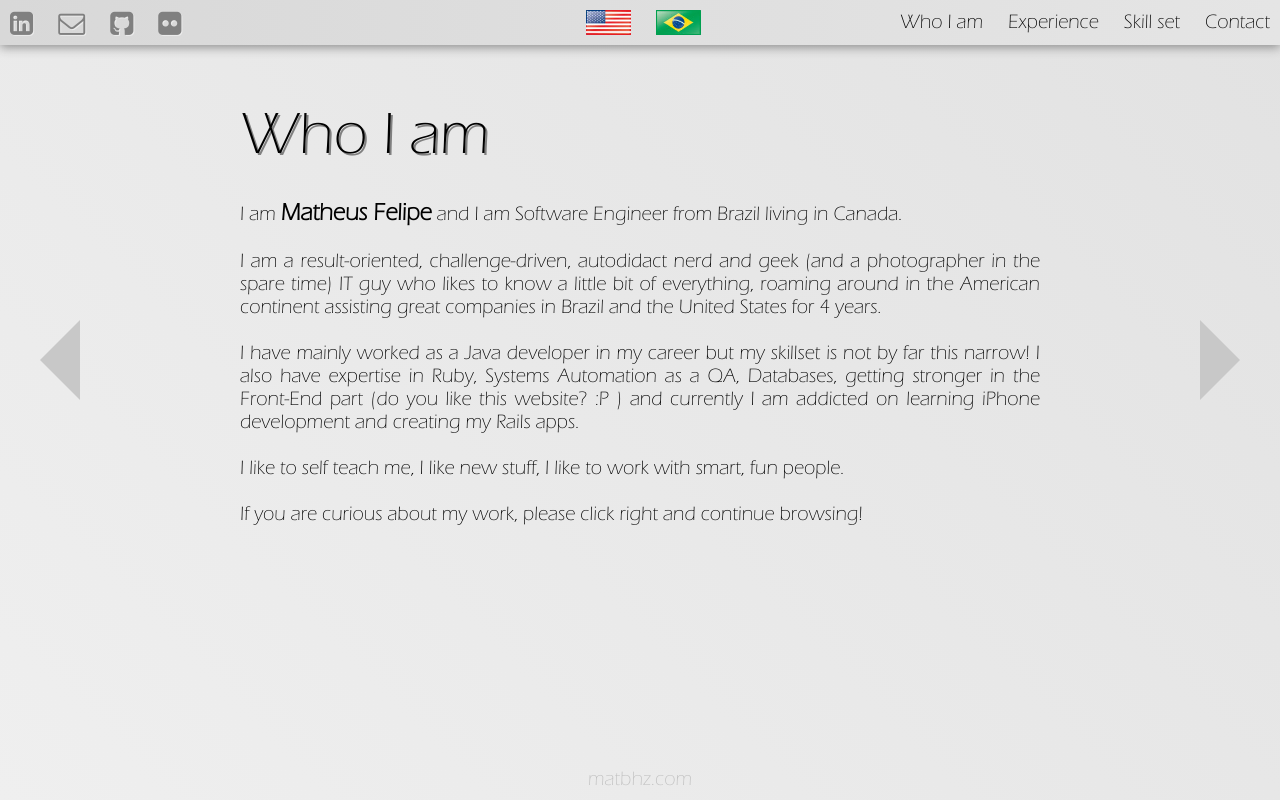
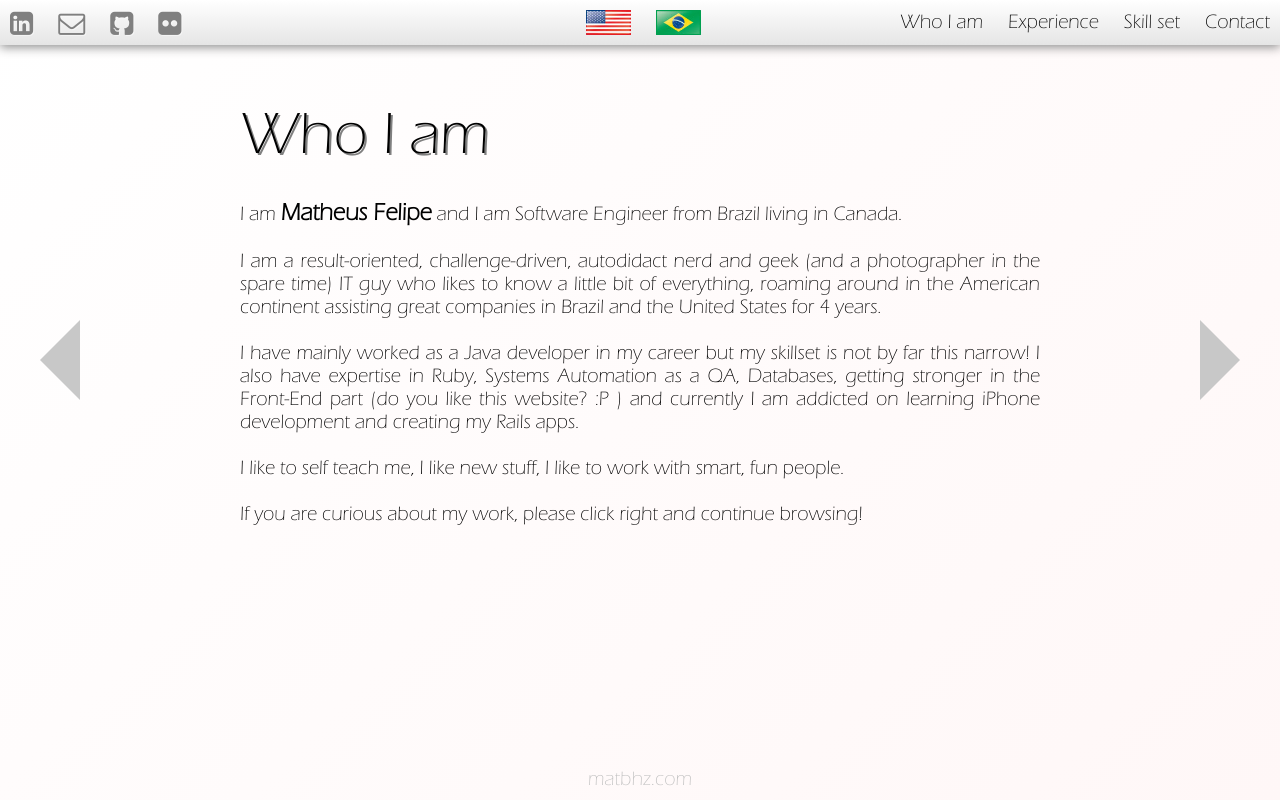
Before and after one commit to matbhz/matbhz.github.io, a plain HTML site: page index.html in a window 1280 px wide. Shown: the top 800 px of the page. Drawn offline with Linux system fonts and the light colour scheme.

Commit message:
Changes background and header colors

```diff
--- a/css/main.css
+++ b/css/main.css
@@ -105,14 +105,14 @@ body {
     width: 100%;
     height: 100%;
 
-    background: rgb(239, 239, 239); /* Old browsers */
-    background: -moz-linear-gradient(45deg, rgba(239, 239, 239, 1) 0%, rgba(226, 226, 226, 1) 100%); /* FF3.6+ */
-    background: -webkit-gradient(linear, left bottom, right top, color-stop(0%, rgba(239, 239, 239, 1)), color-stop(100%, rgba(226, 226, 226, 1))); /* Chrome,Safari4+ */
-    background: -webkit-linear-gradient(45deg, rgba(239, 239, 239, 1) 0%, rgba(226, 226, 226, 1) 100%); /* Chrome10+,Safari5.1+ */
-    background: -o-linear-gradient(45deg, rgba(239, 239, 239, 1) 0%, rgba(226, 226, 226, 1) 100%); /* Opera 11.10+ */
-    background: -ms-linear-gradient(45deg, rgba(239, 239, 239, 1) 0%, rgba(226, 226, 226, 1) 100%); /* IE10+ */
-    background: linear-gradient(45deg, rgba(239, 239, 239, 1) 0%, rgba(226, 226, 226, 1) 100%); /* W3C */
-    filter: progid:DXImageTransform.Microsoft.gradient(startColorstr='#efefef', endColorstr='#e2e2e2', GradientType=1); /* IE6-9 fallback on horizontal gradient */
+background: rgb(255,255,255); /* Old browsers */
+background: -moz-linear-gradient(-45deg,  rgba(255,255,255,1) 0%, rgba(255,247,247,1) 100%); /* FF3.6+ */
+background: -webkit-gradient(linear, left top, right bottom, color-stop(0%,rgba(255,255,255,1)), color-stop(100%,rgba(255,247,247,1))); /* Chrome,Safari4+ */
+background: -webkit-linear-gradient(-45deg,  rgba(255,255,255,1) 0%,rgba(255,247,247,1) 100%); /* Chrome10+,Safari5.1+ */
+background: -o-linear-gradient(-45deg,  rgba(255,255,255,1) 0%,rgba(255,247,247,1) 100%); /* Opera 11.10+ */
+background: -ms-linear-gradient(-45deg,  rgba(255,255,255,1) 0%,rgba(255,247,247,1) 100%); /* IE10+ */
+background: linear-gradient(135deg,  rgba(255,255,255,1) 0%,rgba(255,247,247,1) 100%); /* W3C */
+filter: progid:DXImageTransform.Microsoft.gradient( startColorstr='#ffffff', endColorstr='#fff7f7',GradientType=1 ); /* IE6-9 fallback on horizontal gradient */
 
 }
 
@@ -130,14 +130,14 @@ header {
     box-shadow: 0px 2px 10px #888;
 
     /* Header background gradient */
-    background: #f2f2f2; /* Old browsers */
-    background: -moz-linear-gradient(left, #f2f2f2 0%, #e5e5e5 100%); /* FF3.6+ */
-    background: -webkit-gradient(linear, left top, right top, color-stop(0%, #f2f2f2), color-stop(100%, #e5e5e5)); /* Chrome,Safari4+ */
-    background: -webkit-linear-gradient(left, #f2f2f2 0%, #e5e5e5 100%); /* Chrome10+,Safari5.1+ */
-    background: -o-linear-gradient(left, #d8d8d8 0%, #e5e5e5 100%); /* Opera 11.10+ */
-    background: -ms-linear-gradient(left, #f2f2f2 0%, #e5e5e5 100%); /* IE10+ */
-    background: linear-gradient(to right, #d8d8d8 0%, #e5e5e5 100%); /* W3C */
-    filter: progid:DXImageTransform.Microsoft.gradient(startColorstr='#f2f2f2', endColorstr='#e5e5e5', GradientType=1); /* IE6-9 */
+background: rgb(255,255,255); /* Old browsers */
+background: -moz-linear-gradient(top,  rgba(255,255,255,1) 0%, rgba(229,229,229,1) 100%); /* FF3.6+ */
+background: -webkit-gradient(linear, left top, left bottom, color-stop(0%,rgba(255,255,255,1)), color-stop(100%,rgba(229,229,229,1))); /* Chrome,Safari4+ */
+background: -webkit-linear-gradient(top,  rgba(255,255,255,1) 0%,rgba(229,229,229,1) 100%); /* Chrome10+,Safari5.1+ */
+background: -o-linear-gradient(top,  rgba(255,255,255,1) 0%,rgba(229,229,229,1) 100%); /* Opera 11.10+ */
+background: -ms-linear-gradient(top,  rgba(255,255,255,1) 0%,rgba(229,229,229,1) 100%); /* IE10+ */
+background: linear-gradient(to bottom,  rgba(255,255,255,1) 0%,rgba(229,229,229,1) 100%); /* W3C */
+filter: progid:DXImageTransform.Microsoft.gradient( startColorstr='#ffffff', endColorstr='#e5e5e5',GradientType=0 ); /* IE6-9 */
 
 }
 
@@ -303,7 +303,7 @@ section {
 #thumbBackground {
     position: absolute;
     font-size: 400px;
-    color: rgb(225, 225, 225);
+    color: rgb(240, 240, 240);
     left: 65%;
     top: 300px;
 }
```
